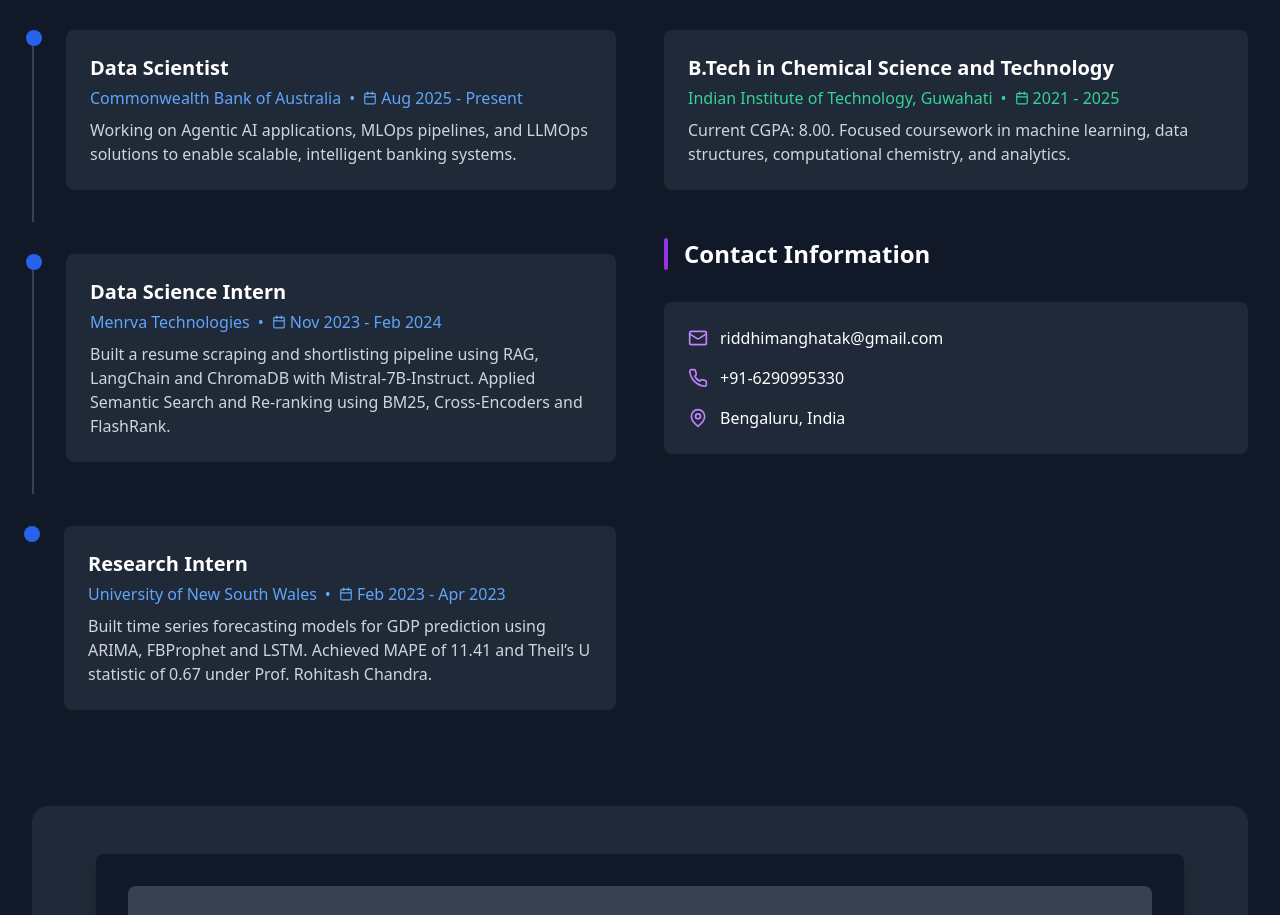
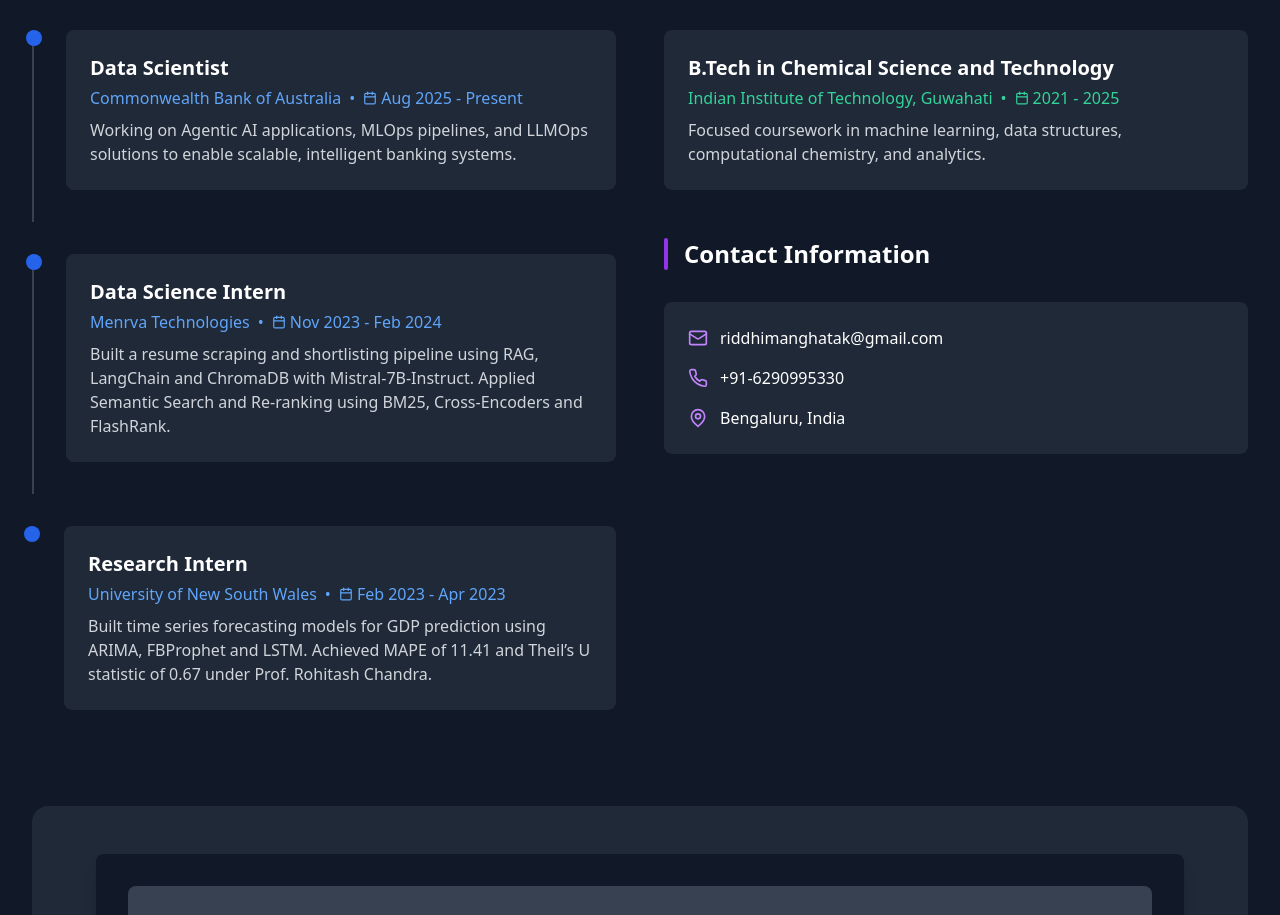
Before and after one commit to riddhiman-ghatak/portfolio, a React (Vite) app: page / in a window 1280 px wide. Shown: the part 5774-6689 px from the top of the page. Built offline with nearby package versions, Linux system fonts and the light colour scheme.

Commit message:
minor changes

```diff
--- a/src/components/CV.tsx
+++ b/src/components/CV.tsx
@@ -48,7 +48,7 @@
       degree: 'B.Tech in Chemical Science and Technology',
       institution: 'Indian Institute of Technology, Guwahati',
       period: '2021 - 2025',
-      description: 'Current CGPA: 8.00. Focused coursework in machine learning, data structures, computational chemistry, and analytics.',
+      description: 'Focused coursework in machine learning, data structures, computational chemistry, and analytics.',
     }
   ];
 
```
